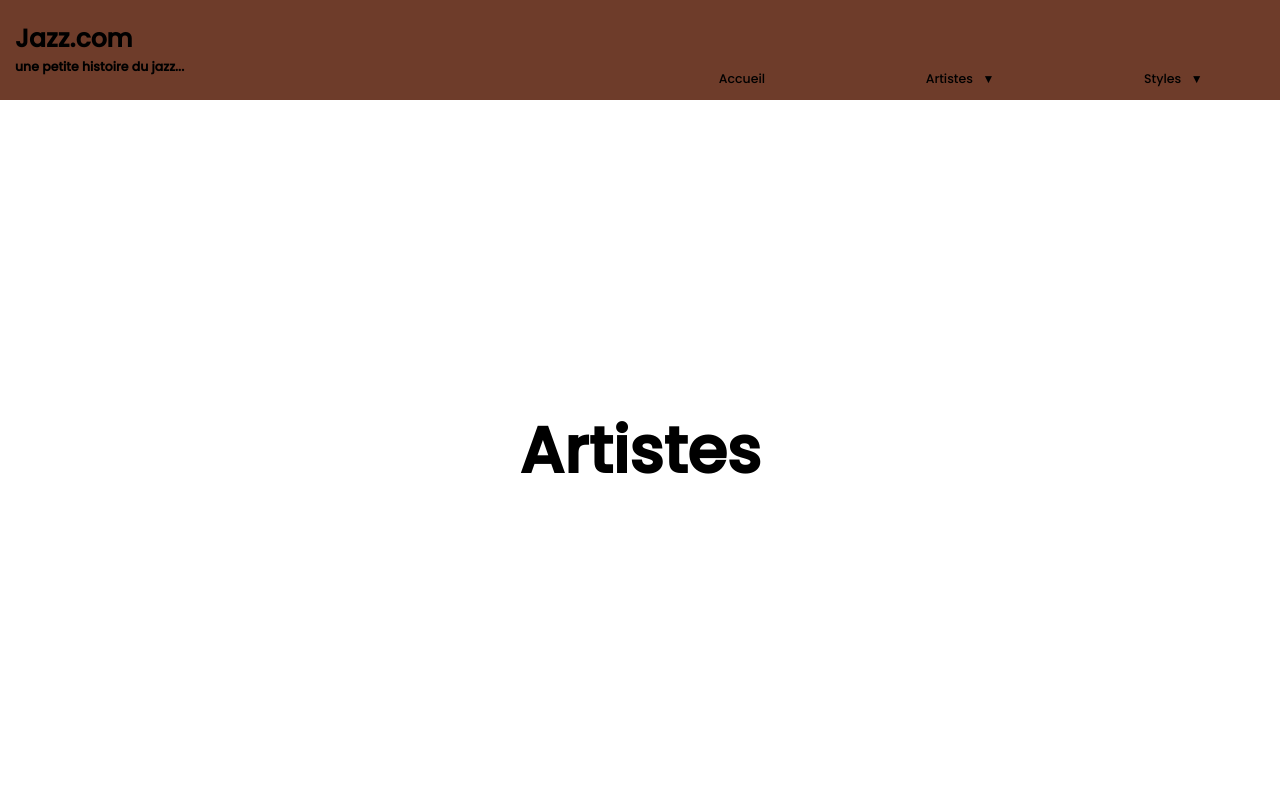
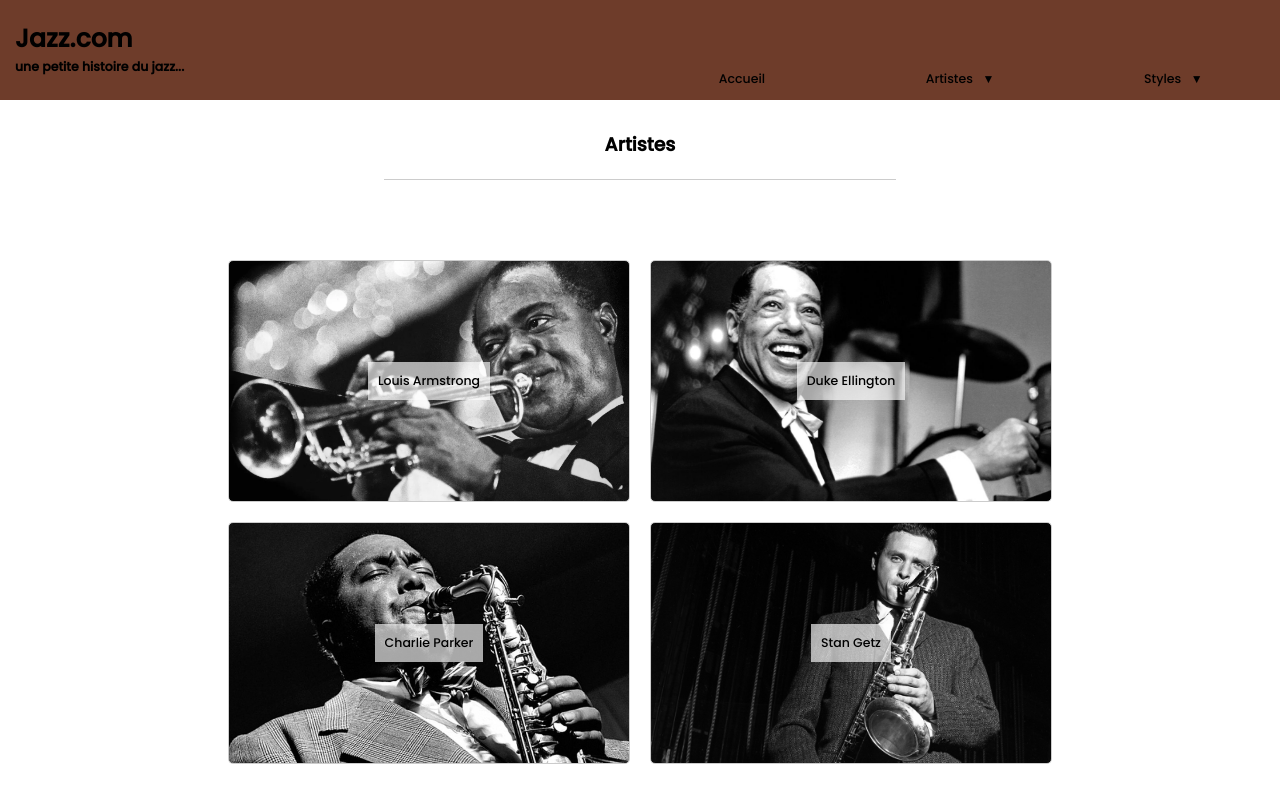
Before and after one commit to LaiPe/jazz-com, a plain HTML site: page artistes.html in a window 1280 px wide. Drawn offline with Linux system fonts and the light colour scheme.

Commit message:
contenu et style des pages styles.html et artistes.html

```diff
--- a/artistes.html
+++ b/artistes.html
@@ -4,6 +4,7 @@
         <title>jazz.com - Artistes</title>
         <meta charset="utf-8">
         <link rel="stylesheet" href="css/theme.css">
+        <link rel="stylesheet" href="css/pages-menus.css">
         <link href="https://fonts.googleapis.com/css?family=Poppins:500&display=swap" rel="stylesheet">
     </head>
     <body>
@@ -49,11 +50,17 @@
         </header>
 
         <main>
-            <header class="slide">
-                <div class="vignette">
-                    <h2>Artistes</h2>
-                </div>
+            <header>
+                <h2>Artistes</h2>
             </header>
+            <nav>
+                <ul>
+                    <li id="louis-armstrong"><a href="artistes/louis-armstrong.html">Louis Armstrong</a></li>
+                    <li id="duke-ellington"><a href="artistes/duke-ellington.html">Duke Ellington</a></li>
+                    <li id="charlie-parker"><a href="artistes/charlie-parker.html">Charlie Parker</a></li>
+                    <li id="stan-getz"><a href="artistes/stan-getz.html">Stan Getz</a></li>
+                </ul>
+            </nav>
         </main>
     </body>
 </html>
--- /dev/null
+++ b/css/pages-menus.css
@@ -0,0 +1,73 @@
+/*Pour les pages artistes.html et styles.html*/
+main > header{
+    text-align: center;
+    padding: 30px 0px 20px 0px;
+    margin-left: 30%;
+    margin-right: 30%;
+    border-bottom: 1px solid var(--c3);
+}
+main > nav ul{
+    display: flex;
+    justify-content: center;
+    flex-wrap: wrap;
+    width: 80%;
+    max-width: 1300px;
+    margin: 70px auto 0;
+}
+main > nav li {
+    border: 1px solid var(--c3); border-radius: 5px;
+    width: 50vmin;
+    height: 30vmin;
+    margin: 10px;
+    overflow: hidden;
+    flex-shrink: 0;
+
+    display: flex;
+    align-items: center;
+    justify-content: center;
+    background-size: cover;
+    background-position: center;
+}
+main > nav li a{
+    color: black;
+    text-decoration: none;
+    background-color: var(--c4b);
+    padding: 10px;
+}
+main > nav li a:hover{
+    animation-duration: 1s;
+    animation-name: zoom;
+    animation-fill-mode: forwards;
+    text-decoration: underline;
+}
+@keyframes zoom{
+    100%{
+        transform: scale(1.2);
+    }
+}
+
+main > nav li#louis-armstrong{
+    background-image: url(../img/louis-armstrong.jpg);
+}
+main > nav li#duke-ellington{
+    background-image: url(../img/duke-ellington.jpg);
+}
+main > nav li#charlie-parker{
+    background-image: url(../img/charlie-parker.jpg);
+}
+main > nav li#stan-getz{
+    background-image: url(../img/stan-getz.jpg);
+}
+
+main > nav li#new-orleans{
+    background-image: url(../img/new-orleans.jpg);
+}
+main > nav li#swing{
+    background-image: url(../img/swing.jpg);
+}
+main > nav li#be-bop{
+    background-image: url(../img/be-bop.jpg);
+}
+main > nav li#bossa-nova{
+    background-image: url(../img/bossa-nova.jpg);
+}
--- a/css/theme.css
+++ b/css/theme.css
@@ -6,7 +6,9 @@
     --c1: #6e3c2a;
     --c2: #794532;
     --c3: #CCC;
+    --c3b: #f0f0f0;
     --c4: rgba(255, 255, 255, 0.45);
+    --c4b: rgba(255, 255, 255, 0.65);
     --c5: white;
     --res: calc(0.01 * 10vmin);
     --hheader: 100px;
@@ -60,7 +62,6 @@ nav.full .sous{
     position: absolute;
     width: 100%;
     display: none;
-    background-color: red;
 }
 nav.full .deroulant:hover .sous{
     display: block;
@@ -73,7 +74,7 @@ nav.full .sous li{
 nav.full .sous a{
     padding: 10px;
     border-bottom: none;
-    background-color: var(--c5);
+    background-color: var(--c3b);
 }
 nav.full .sous a:hover{
     border-bottom: none;
@@ -135,12 +136,14 @@ nav.mini ul{
     }
 }
 
+main header{
+    margin-top: var(--hheader);
+}
 .slide{
     width: 100%;
     height: calc(100vh - var(--hheader));
 }
 header.slide{
-    margin-top: var(--hheader);
     display: flex;
     align-items: center;
     justify-content: center;
```
Also changed, not shown: styles.html (+11 -4 lines).
